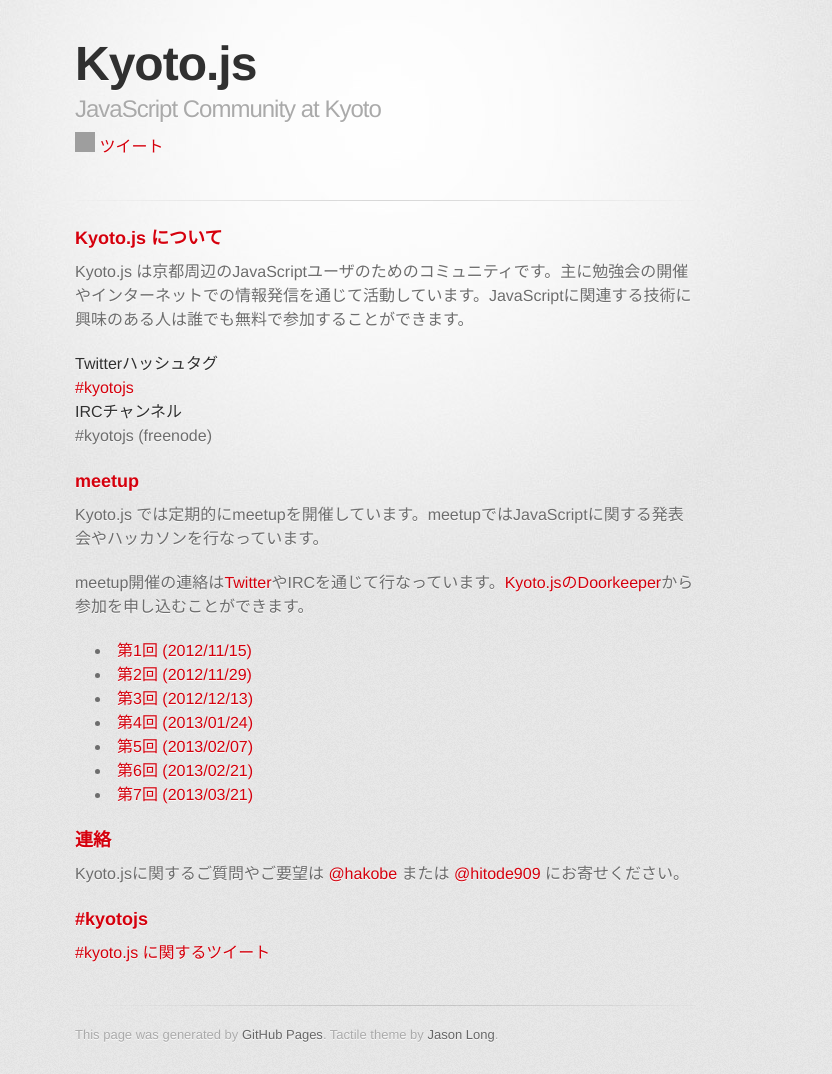
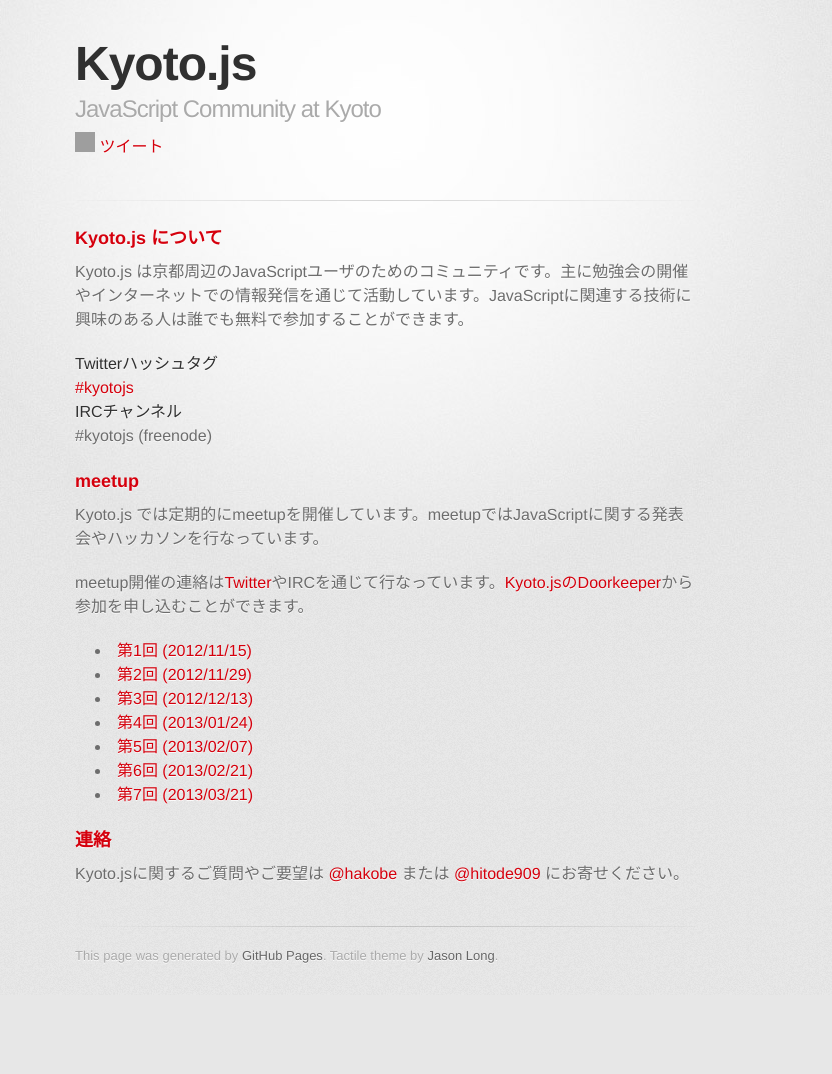
Before and after one commit to kyotojs/kyotojs.github.com, a plain HTML site: page index.html in a window 1280 px wide. Shown: the whole page, without its empty margins (255-1087 px from the left). After the commit the page ends 995 px from the top, so only its background shows below. Drawn offline with Linux system fonts and the light colour scheme; grey boxes are pictures that could not be loaded; a web font is replaced by a local one.

Commit message:
Revert "widget"
This reverts commit bfc6b9f9abe5fa0efc2d272787a0e2f0c8c5eb83.

```diff
--- a/index.html
+++ b/index.html
@@ -74,14 +74,6 @@
 </ul><h3>連絡</h3>
 
 <p>Kyoto.jsに関するご質問やご要望は <a href="https://twitter.com/hakobe" class="user-mention">@hakobe</a> または <a href="https://twitter.com/hitode909" class="user-mention">@hitode909</a> にお寄せください。</p>
-
-<h3>#kyotojs</h3>
-
-<p style="margin: 0 auto; width; 400px">
-<a class="twitter-timeline" href="https://twitter.com/search?q=%23kyoto.js" data-widget-id="312719193785114624">#kyoto.js に関するツイート</a>
-<script>!function(d,s,id){var js,fjs=d.getElementsByTagName(s)[0];if(!d.getElementById(id)){js=d.createElement(s);js.id=id;js.src="//platform.twitter.com/widgets.js";fjs.parentNode.insertBefore(js,fjs);}}(document,"script","twitter-wjs");</script>
-</p>
-
         </section>
 
         <footer>
```
